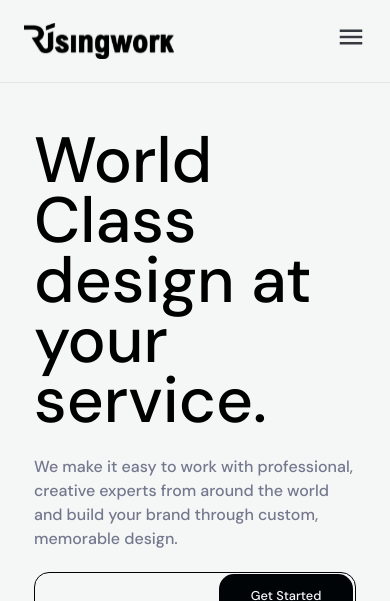
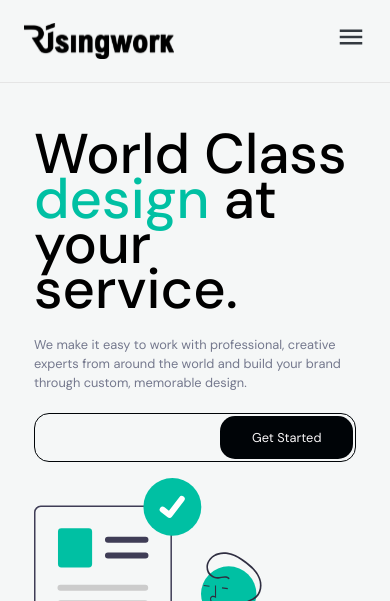
Before and after one commit to Dynastiy/rising-work, a Vue app: page / in a window 390 px wide. Shown: the top 601 px of the page. Built offline with nearby package versions, Linux system fonts and the light colour scheme; no server answers; a web font is replaced by a local one.

Commit message:
fixed UI continue

```diff
--- a/src/assets/css/main.css
+++ b/src/assets/css/main.css
@@ -26,7 +26,7 @@ body.active {
 }
 .hero--section h1 {
     font-size: 5rem;
-    line-height: 60px;
+    line-height: 65px;
     color: #000;
 }
 
--- a/src/assets/css/media-query.css
+++ b/src/assets/css/media-query.css
@@ -7,7 +7,11 @@
             padding: 3rem 1rem;
         }
         .hero--section h1 {
-            font-size: 4rem;
+            font-size: 3.5rem;
+            line-height: 45px;
+        }
+        .hero--section p {
+            font-size: 0.8rem;
         }
         .hero--section img  {
             width: 100%;
--- a/src/assets/css/partials.css
+++ b/src/assets/css/partials.css
@@ -3,7 +3,7 @@
 @import url("@/assets/css/bootstrap.min.css");
 
 /* Font */
-@import url('https://fonts.googleapis.com/css2?family=DM+Sans:wght@500&display=swap');@import url('https://fonts.googleapis.com/css2?family=DM+Sans:wght@500&display=swap');
+@import url('https://fonts.googleapis.com/css2?family=DM+Sans:&display=swap');@import url('https://fonts.googleapis.com/css2?family=DM+Sans:wght@500&display=swap');
 @import url('@/assets/font/stylesheet.css');
 *,
 html {
--- a/src/views/pages/homePage/indexPage.vue
+++ b/src/views/pages/homePage/indexPage.vue
@@ -5,7 +5,7 @@
         <div class="container py-5">
           <div class="row align-items-center">
             <div class="col-md-6">
-              <h1 class="mb-4" data-aos="fade-up-right">World Class <span>design</span> at your service.</h1>
+              <h1 class="mb-4" data-aos="fade-up-right">World Class <span style="color:var(--secondary-color)">design</span> at your service.</h1>
               <p class="text-secondary">
                 We make it easy to work with professional, creative experts from
                 around the world and build your brand through custom, memorable
```
